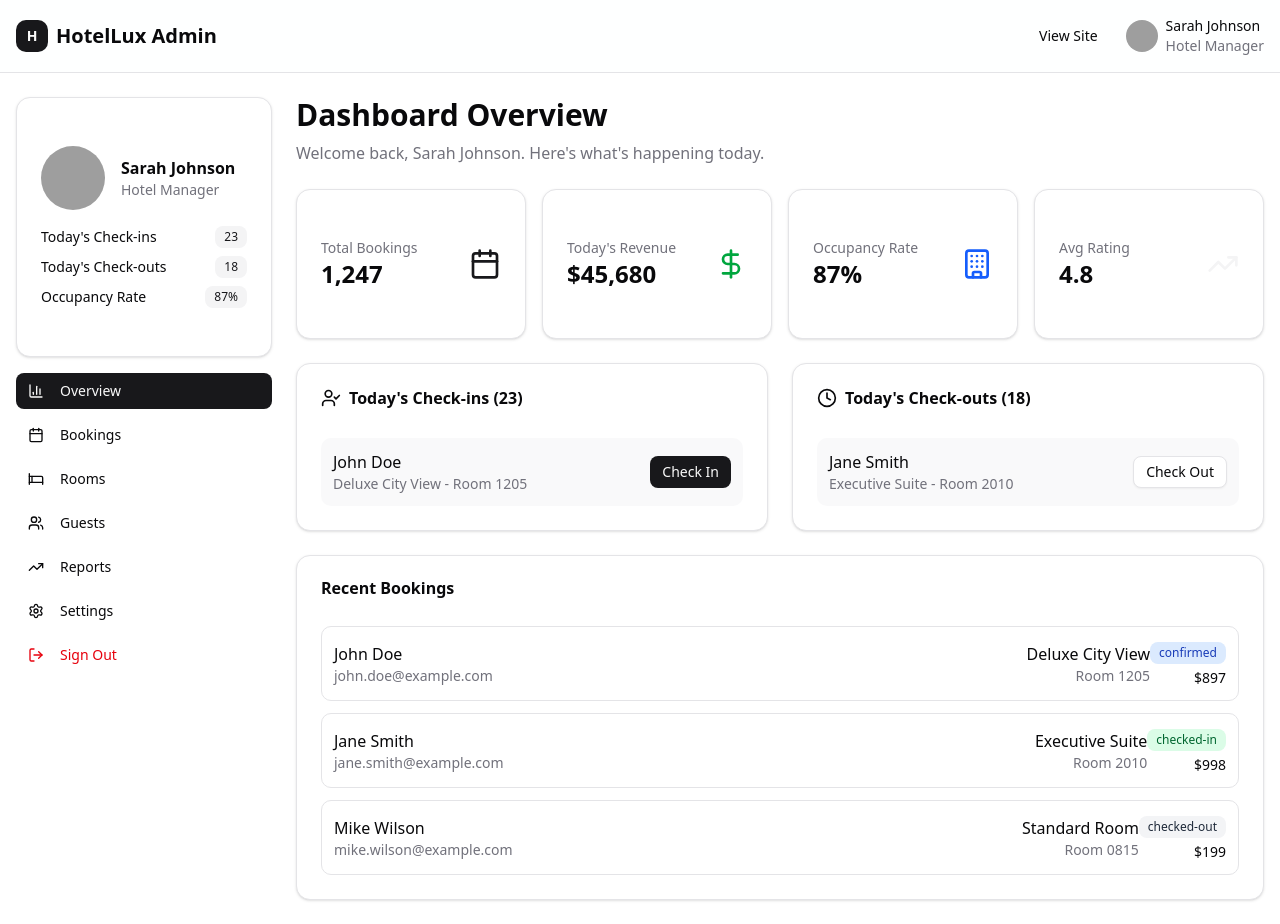
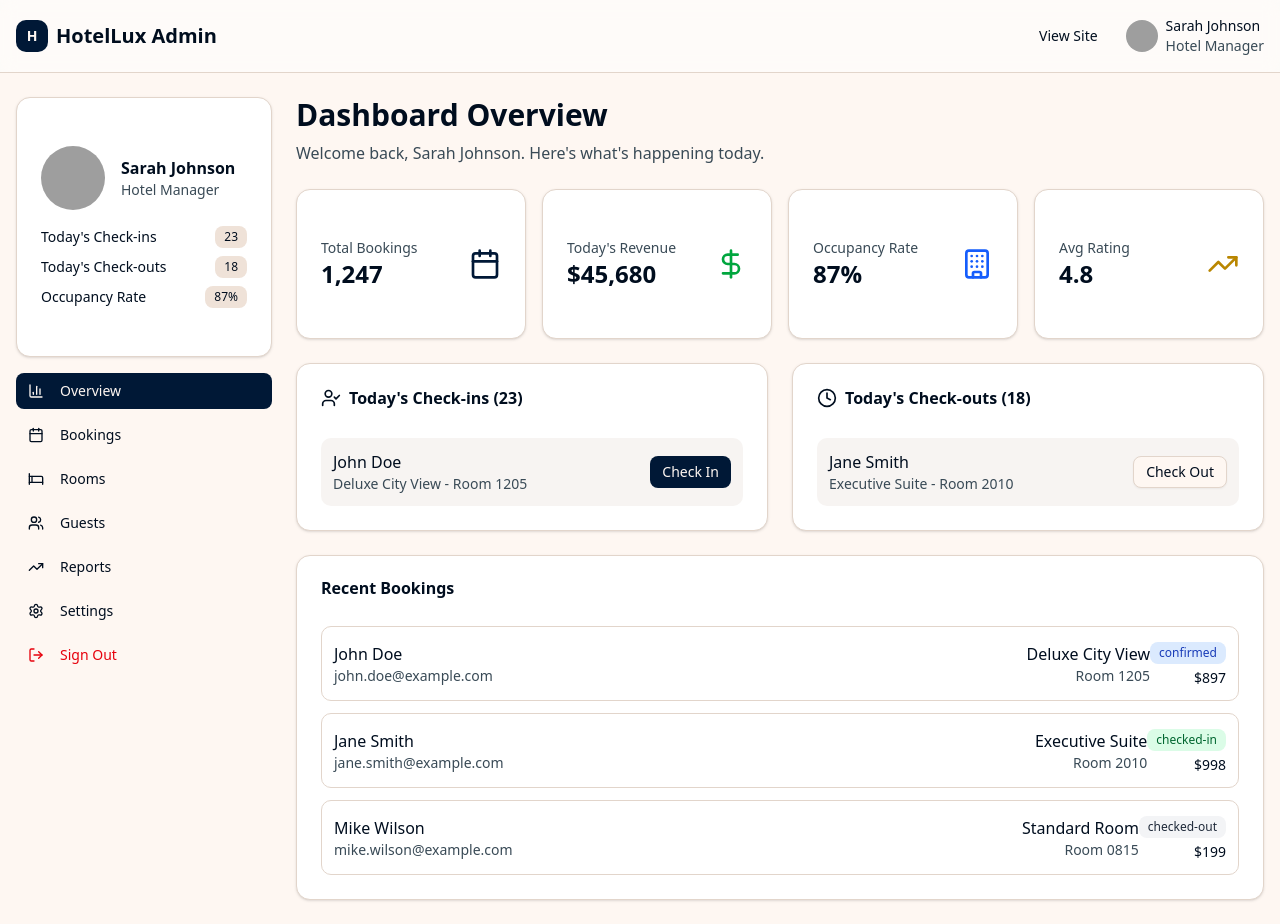
Before and after one commit to nekolaiv/hotel-reservation, a Next.js app: page /admin in a window 1280 px wide. Built offline with nearby package versions, Linux system fonts and the light colour scheme; grey boxes are pictures that could not be loaded.

Commit message:
update; refactor styles as per theme

```diff
--- a/src/app/globals.css
+++ b/src/app/globals.css
@@ -4,74 +4,76 @@
 @custom-variant dark (&:is(.dark *));
 
 :root {
-  --card: oklch(1 0 0);
-  --card-foreground: oklch(0.141 0.005 285.823);
+  /* Updated to luxury hotel theme with navy blue, gold, and cream colors */
+  --background: oklch(0.98 0.01 60); /* Warm cream white */
+  --foreground: oklch(0.15 0.05 240); /* Deep navy text */
+  --card: oklch(1 0 0); /* Pure white cards */
+  --card-foreground: oklch(0.15 0.05 240);
   --popover: oklch(1 0 0);
-  --popover-foreground: oklch(0.141 0.005 285.823);
-  --primary: oklch(0.21 0.006 285.885);
-  --primary-foreground: oklch(0.985 0 0);
-  --secondary: oklch(0.967 0.001 286.375);
-  --secondary-foreground: oklch(0.21 0.006 285.885);
-  --muted: oklch(0.967 0.001 286.375);
-  --muted-foreground: oklch(0.552 0.016 285.938);
-  --accent: oklch(0.967 0.001 286.375);
-  --accent-foreground: oklch(0.21 0.006 285.885);
+  --popover-foreground: oklch(0.15 0.05 240);
+  --primary: oklch(0.2 0.08 240); /* Navy blue primary */
+  --primary-foreground: oklch(0.98 0.01 60);
+  --secondary: oklch(0.92 0.02 60); /* Light cream secondary */
+  --secondary-foreground: oklch(0.15 0.05 240);
+  --muted: oklch(0.94 0.01 60); /* Muted cream */
+  --muted-foreground: oklch(0.4 0.03 240);
+  --accent: oklch(0.65 0.15 85); /* Gold accent */
+  --accent-foreground: oklch(0.15 0.05 240);
   --destructive: oklch(0.577 0.245 27.325);
-  --destructive-foreground: oklch(0.98 0.005 85);
-  --border: oklch(0.92 0.004 286.32);
-  --input: oklch(0.92 0.004 286.32);
-  --ring: oklch(0.705 0.015 286.067);
-  --chart-1: oklch(0.646 0.222 41.116);
-  --chart-2: oklch(0.6 0.118 184.704);
-  --chart-3: oklch(0.398 0.07 227.392);
-  --chart-4: oklch(0.828 0.189 84.429);
-  --chart-5: oklch(0.769 0.188 70.08);
+  --destructive-foreground: oklch(0.98 0.01 60);
+  --border: oklch(0.88 0.02 60); /* Subtle cream border */
+  --input: oklch(0.96 0.01 60);
+  --ring: oklch(0.65 0.15 85); /* Gold focus ring */
+  --chart-1: oklch(0.2 0.08 240); /* Navy */
+  --chart-2: oklch(0.65 0.15 85); /* Gold */
+  --chart-3: oklch(0.45 0.08 200); /* Light blue */
+  --chart-4: oklch(0.35 0.06 260); /* Deep blue */
+  --chart-5: oklch(0.75 0.12 70); /* Light gold */
   --radius: 0.625rem;
-  --sidebar: oklch(0.985 0 0);
-  --sidebar-foreground: oklch(0.141 0.005 285.823);
-  --sidebar-primary: oklch(0.21 0.006 285.885);
-  --sidebar-primary-foreground: oklch(0.985 0 0);
-  --sidebar-accent: oklch(0.967 0.001 286.375);
-  --sidebar-accent-foreground: oklch(0.21 0.006 285.885);
-  --sidebar-border: oklch(0.92 0.004 286.32);
-  --sidebar-ring: oklch(0.705 0.015 286.067);
-  --background: oklch(1 0 0);
-  --foreground: oklch(0.141 0.005 285.823);
+  --sidebar: oklch(0.98 0.01 60);
+  --sidebar-foreground: oklch(0.15 0.05 240);
+  --sidebar-primary: oklch(0.2 0.08 240);
+  --sidebar-primary-foreground: oklch(0.98 0.01 60);
+  --sidebar-accent: oklch(0.94 0.01 60);
+  --sidebar-accent-foreground: oklch(0.15 0.05 240);
+  --sidebar-border: oklch(0.88 0.02 60);
+  --sidebar-ring: oklch(0.65 0.15 85);
 }
 
 .dark {
-  --background: oklch(0.141 0.005 285.823);
-  --foreground: oklch(0.985 0 0);
-  --card: oklch(0.21 0.006 285.885);
-  --card-foreground: oklch(0.985 0 0);
-  --popover: oklch(0.21 0.006 285.885);
-  --popover-foreground: oklch(0.985 0 0);
-  --primary: oklch(0.92 0.004 286.32);
-  --primary-foreground: oklch(0.21 0.006 285.885);
-  --secondary: oklch(0.274 0.006 286.033);
-  --secondary-foreground: oklch(0.985 0 0);
-  --muted: oklch(0.274 0.006 286.033);
-  --muted-foreground: oklch(0.705 0.015 286.067);
-  --accent: oklch(0.274 0.006 286.033);
-  --accent-foreground: oklch(0.985 0 0);
-  --destructive: oklch(0.704 0.191 22.216);
-  --destructive-foreground: oklch(0.95 0.01 85);
-  --border: oklch(1 0 0 / 10%);
-  --input: oklch(1 0 0 / 15%);
-  --ring: oklch(0.552 0.016 285.938);
-  --chart-1: oklch(0.488 0.243 264.376);
-  --chart-2: oklch(0.696 0.17 162.48);
-  --chart-3: oklch(0.769 0.188 70.08);
-  --chart-4: oklch(0.627 0.265 303.9);
-  --chart-5: oklch(0.645 0.246 16.439);
-  --sidebar: oklch(0.21 0.006 285.885);
-  --sidebar-foreground: oklch(0.985 0 0);
-  --sidebar-primary: oklch(0.488 0.243 264.376);
-  --sidebar-primary-foreground: oklch(0.985 0 0);
-  --sidebar-accent: oklch(0.274 0.006 286.033);
-  --sidebar-accent-foreground: oklch(0.985 0 0);
-  --sidebar-border: oklch(1 0 0 / 10%);
-  --sidebar-ring: oklch(0.552 0.016 285.938);
+  /* Dark mode with navy backgrounds and gold accents */
+  --background: oklch(0.08 0.03 240); /* Dark navy background */
+  --foreground: oklch(0.95 0.01 60); /* Cream text */
+  --card: oklch(0.12 0.04 240); /* Dark navy cards */
+  --card-foreground: oklch(0.95 0.01 60);
+  --popover: oklch(0.12 0.04 240);
+  --popover-foreground: oklch(0.95 0.01 60);
+  --primary: oklch(0.65 0.15 85); /* Gold primary in dark mode */
+  --primary-foreground: oklch(0.08 0.03 240);
+  --secondary: oklch(0.18 0.05 240); /* Lighter navy secondary */
+  --secondary-foreground: oklch(0.95 0.01 60);
+  --muted: oklch(0.15 0.04 240);
+  --muted-foreground: oklch(0.65 0.03 240);
+  --accent: oklch(0.75 0.18 85); /* Brighter gold accent */
+  --accent-foreground: oklch(0.08 0.03 240);
+  --destructive: oklch(0.396 0.141 25.723);
+  --destructive-foreground: oklch(0.95 0.01 60);
+  --border: oklch(0.18 0.05 240);
+  --input: oklch(0.15 0.04 240);
+  --ring: oklch(0.75 0.18 85);
+  --chart-1: oklch(0.65 0.15 85);
+  --chart-2: oklch(0.45 0.08 200);
+  --chart-3: oklch(0.55 0.12 160);
+  --chart-4: oklch(0.35 0.06 280);
+  --chart-5: oklch(0.75 0.15 70);
+  --sidebar: oklch(0.12 0.04 240);
+  --sidebar-foreground: oklch(0.95 0.01 60);
+  --sidebar-primary: oklch(0.65 0.15 85);
+  --sidebar-primary-foreground: oklch(0.08 0.03 240);
+  --sidebar-accent: oklch(0.18 0.05 240);
+  --sidebar-accent-foreground: oklch(0.95 0.01 60);
+  --sidebar-border: oklch(0.18 0.05 240);
+  --sidebar-ring: oklch(0.75 0.18 85);
 }
 
 @theme inline {
```
